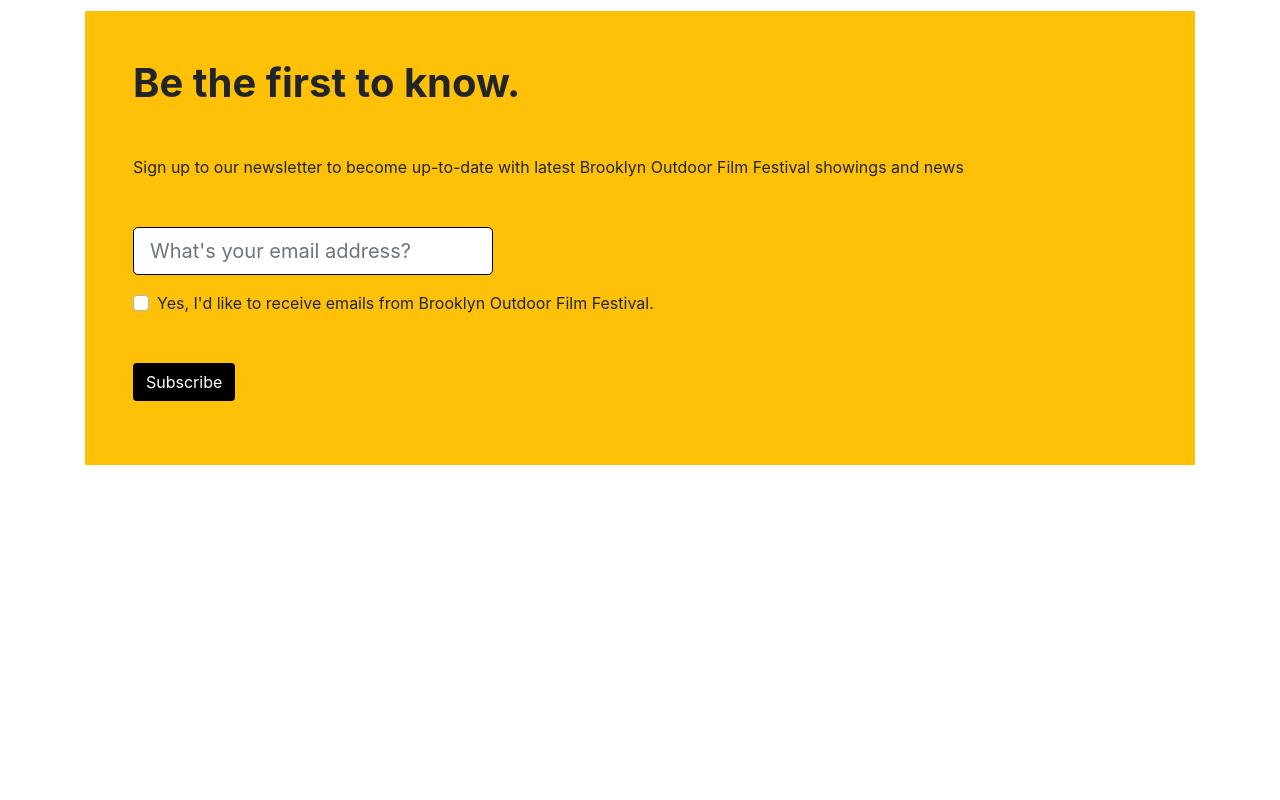
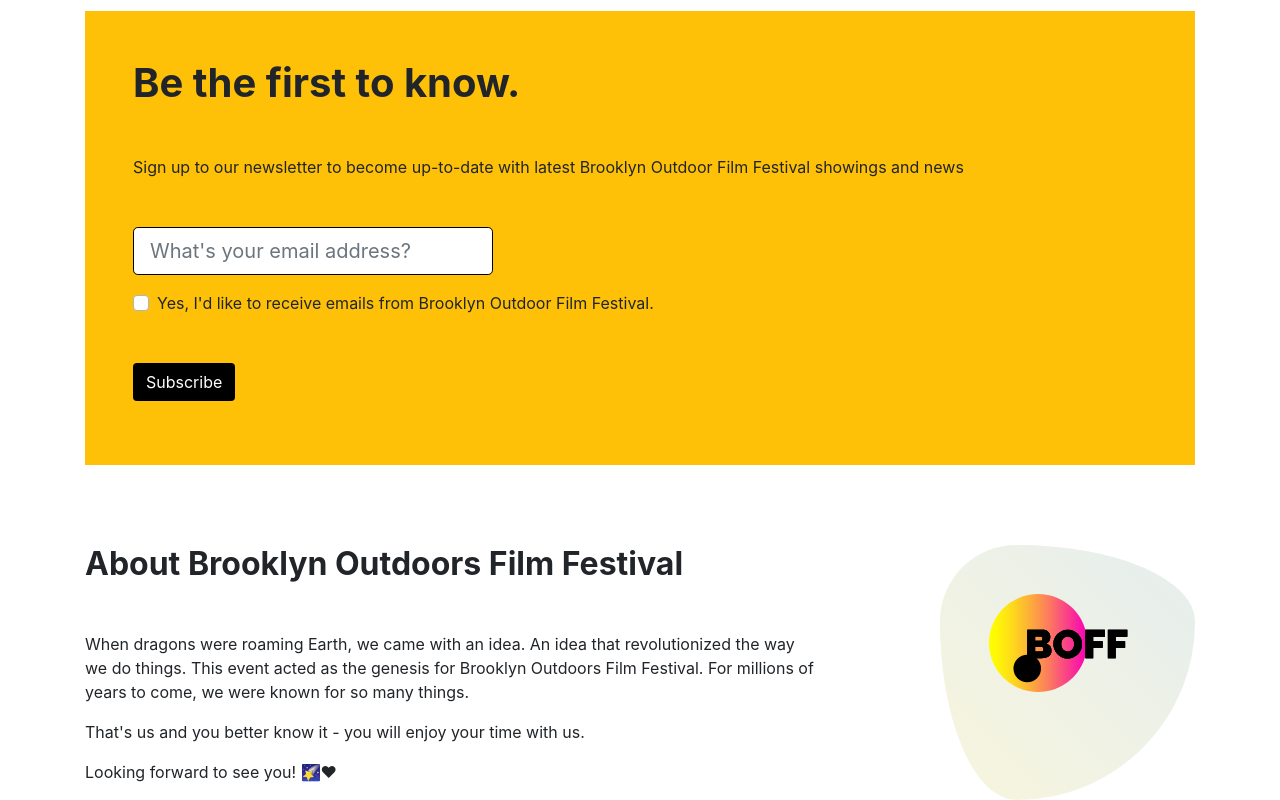
Before and after one commit to spacemudd/openclassrooms, a website: page 2-analyze-client-needs/project/index.html in a window 1280 px wide. Shown: the part 1856-2656 px from the top of the page. Before the commit the page ends 2321 px from the top, so only its background shows below. Drawn offline with Linux system fonts and the light colour scheme.

Commit message:
Add about section

```diff
--- a/2-analyze-client-needs/project/css/base/box.css
+++ b/2-analyze-client-needs/project/css/base/box.css
@@ -36,6 +36,15 @@
     max-width: 360px;
 }
 
+.fancy-box {
+    width: 100%;
+    height: 100%;
+    background: #FF0099;
+    background-image: none;
+    background-image: linear-gradient(45deg, #f8f5dd 0%, #e5eeee 100%);
+    border-radius: 30% 70% 70% 30% / 30% 30% 70% 70%;
+    box-shadow: -10vmin 10vmin 0 rgba(255, 255, 255, 0.07);
+}
 
 /* Discover box */
 .discover-box {
--- a/2-analyze-client-needs/project/index.html
+++ b/2-analyze-client-needs/project/index.html
@@ -19,7 +19,7 @@
 
     <nav class="navbar navbar-expand-lg navbar-dark bg-black">
       <a class="navbar-brand" href="#">
-        <img src="/img/boff-w.svg" width="60"alt="BOFF">
+        <img src="img/boff-w.svg" width="60"alt="BOFF">
       </a>
 
       <button class="navbar-toggler" type="button" data-toggle="collapse" data-target="#navbarToggle" aria-controls="navbarToggle" aria-expanded="false" aria-label="Toggle navigation">
@@ -207,6 +207,27 @@
       </div>
     </div>
 
+    <!-- About section -->
+    <div class="row mg-t">
+      <div class="col-md-12 col-lg-8">
+        <h2 class="font-weight-bolder">About Brooklyn Outdoors Film Festival</h2>
+        <div class="content mt-5">
+          <p>
+            When dragons were roaming Earth, we came with an idea. An idea that revolutionized the way we  do things.
+            This event acted as the genesis for Brooklyn Outdoors Film Festival. For millions of years to come,
+            we were known for so many things.
+          </p>
+          <p>That's us and you better know it - you will enjoy your time with us.</p>
+          <p>Looking forward to see you! 🌠❤</p>
+        </div>
+      </div>
+      <div class="col-md-12 col-lg-3 offset-lg-1">
+        <div class="fancy-box p-5">
+          <img src="img/boff-b.svg" alt="BOFF">
+        </div>
+      </div>
+    </div>
+
   </div>
 
   <script src="js/jquery-3.3.1.slim.min.js"></script>
```
Also changed, not shown: 2-analyze-client-needs/project/img/boff-b.svg (added).
